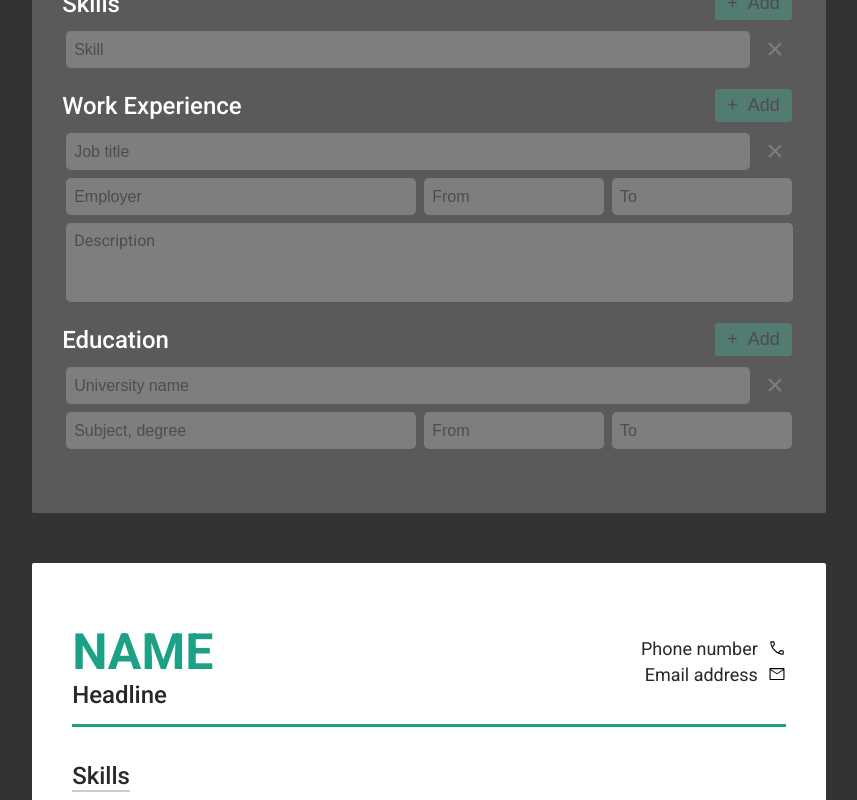
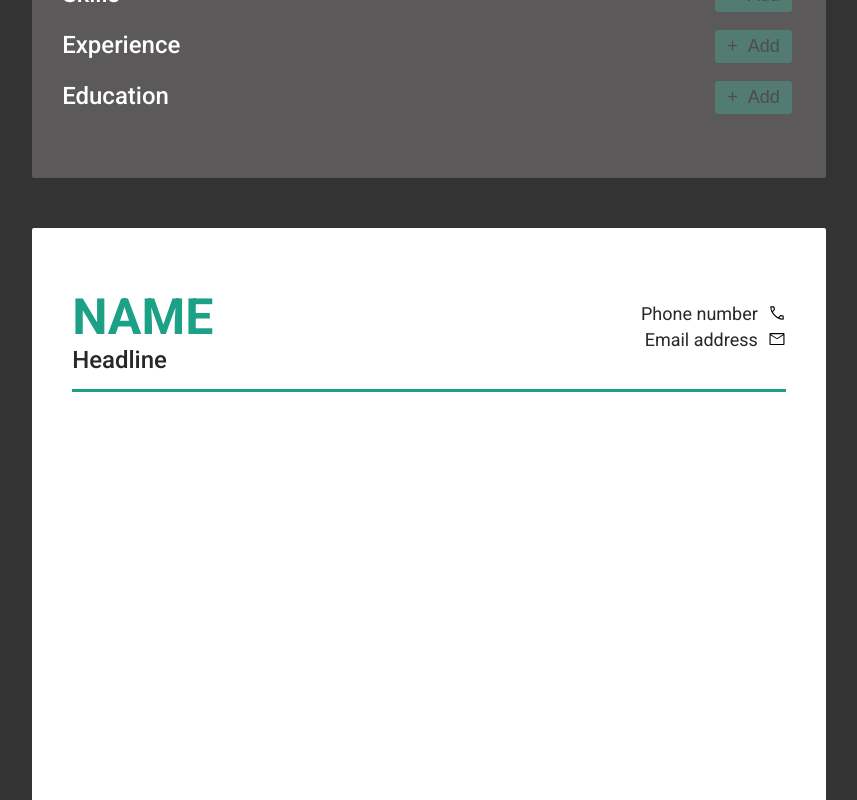
Before and after one commit to ipeng5/cv-application, a React (Create React App) app: page / in a window 1280 px wide. Shown: the part 560-1360 px from the top of the page, without its empty margins (211-1068 px from the left). Built offline with nearby package versions, Linux system fonts and the light colour scheme; a web font is replaced by a local one.

Commit message:
Update README

```diff
--- a/src/App.js
+++ b/src/App.js
@@ -15,26 +15,9 @@ function App() {
       linkedIn: '',
       summary: '',
     },
-    skillsData: [{ id: nanoid(), skill: '' }],
-    experienceData: [
-      {
-        id: nanoid(),
-        title: '',
-        employer: '',
-        from: '',
-        to: '',
-        description: '',
-      },
-    ],
-    educationData: [
-      {
-        id: nanoid(),
-        uni: '',
-        subject: '',
-        from: '',
-        to: '',
-      },
-    ],
+    skillsData: [],
+    experienceData: [],
+    educationData: [],
   });
 
   const handleChangePersonal = e => {
@@ -128,7 +111,6 @@ function App() {
   const componentRef = useRef();
   const handlePrint = useReactToPrint({
     content: () => componentRef.current,
-    documentTitle: 'CV',
   });
 
   return (
@@ -147,7 +129,7 @@ function App() {
         onChangeEducation={handleChangeEducation}
         onSave={handlePrint}
       />
-      <Preview cvData={cvData} ainnerRef={componentRef} />
+      <Preview cvData={cvData} ref={componentRef} />
     </div>
   );
 }
--- a/src/components/inputForm/InputExperience.js
+++ b/src/components/inputForm/InputExperience.js
@@ -14,7 +14,7 @@ export default function InputExperience(props) {
   return (
     <div className="input-section">
       <div className="section-head">
-        <h2>Work Experience</h2>
+        <h2>Experience</h2>
         <button className="btn-add" onClick={props.onAddExperience}>
           &#43;&nbsp;&nbsp;Add
         </button>
--- a/src/index.css
+++ b/src/index.css
@@ -42,7 +42,7 @@ h2 {
   font-size: 2.4rem;
   font-weight: 500;
   margin-bottom: 1.5rem;
-  margin-top: 2rem;
+  margin-top: 1.5rem;
   display: inline-block;
   border-bottom: 2px solid #ccc;
 }
@@ -55,11 +55,13 @@ h4 {
   font-size: 2rem;
   font-weight: normal;
   margin-bottom: 1rem;
+  font-style: italic;
 }
 
 p {
   font-size: 1.8rem;
   margin-bottom: 1rem;
+  white-space: pre-wrap;
 }
 
 .App {
```
Also changed, not shown: package.json (+10 -0 lines), 2 other files (tests, documents, lock files or other folders).
